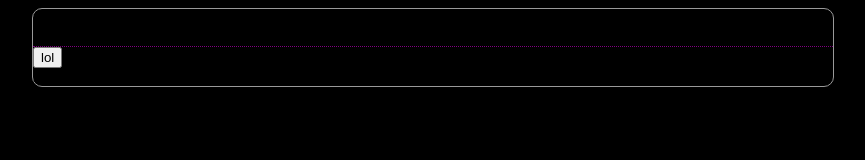
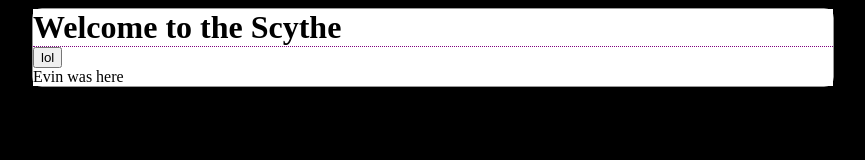
Before and after one commit to allekmott/scythe, a plain HTML site: page index.html in a window 1280 px wide. Shown: the whole page, without its empty margins (207-1072 px from the left). Drawn offline with Linux system fonts and the light colour scheme.

Commit message:
Make #content background white.

```diff
--- a/style.css
+++ b/style.css
@@ -16,7 +16,7 @@ p, ul, ol, h1, h2, h3, h4, h5, h6 {
 	border-radius: 10px;
 }
 #content {
-	border-color: #fff;
+	background-color: #fff;
 }
 #content h1 {
 	border-bottom: 1px dotted purple;
```
